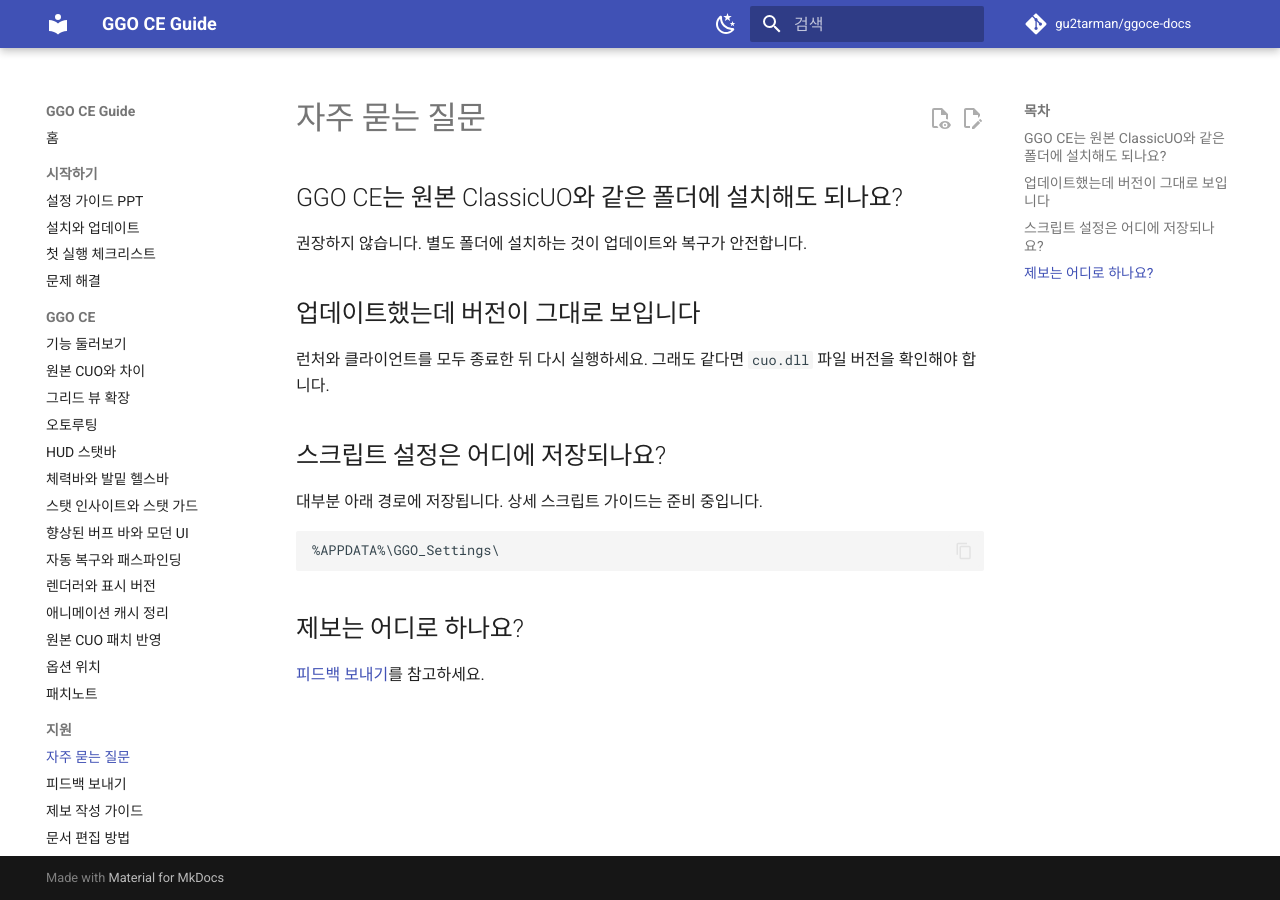
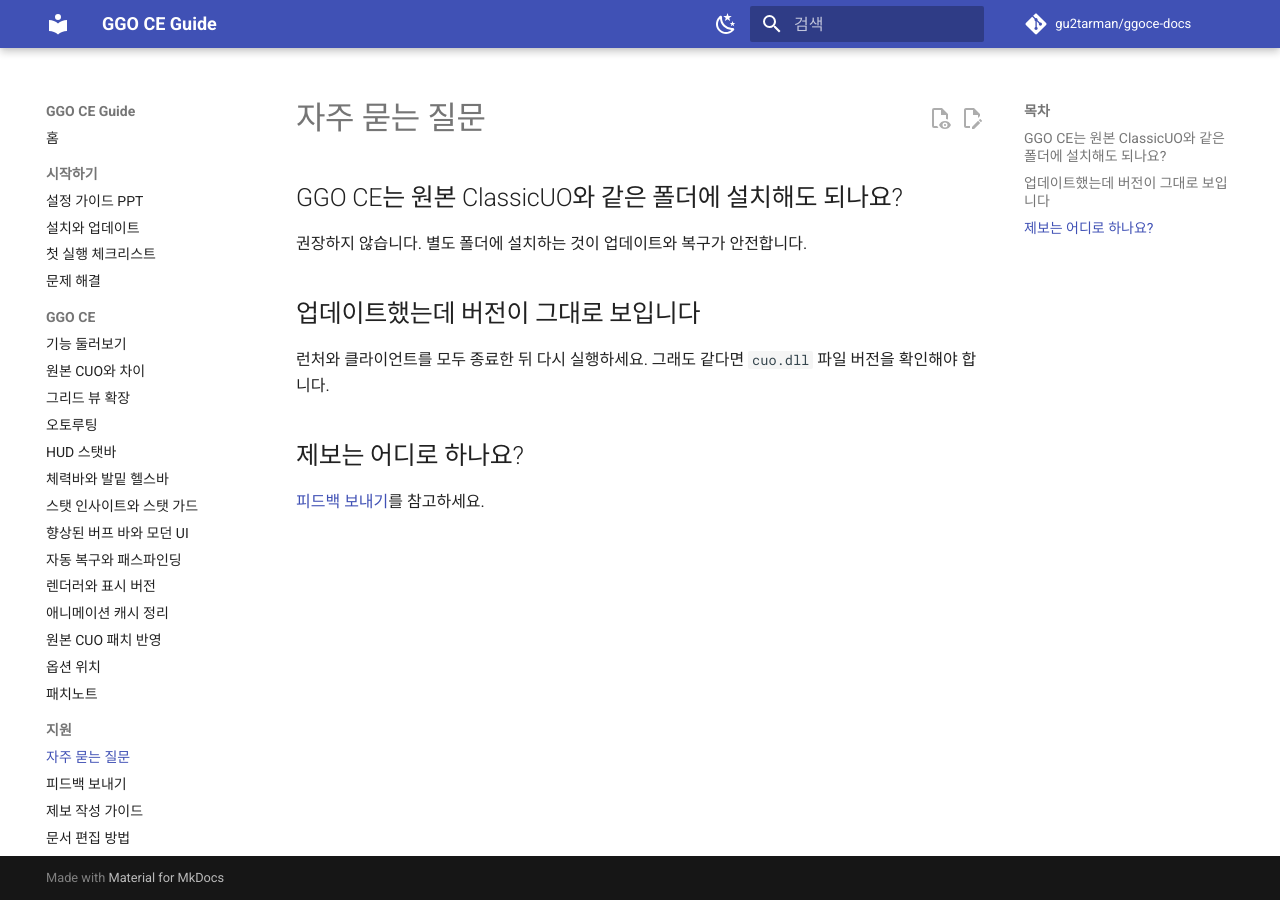
Before and after one commit to gu2tarman/ggoce-docs, an MkDocs documentation site: the page built from docs/support/faq.md, in a window 1280 px wide. Built offline with MkDocs 1.6.1 and Material for MkDocs 9.7.7, drawn with Linux system fonts in a browser that asks for light colours; comment, search, counter and statistics services are not loaded.

Commit message:
docs: update docs/support/faq.md

````diff
--- a/docs/support/faq.md
+++ b/docs/support/faq.md
@@ -1,7 +1,6 @@
 ---
 title: 자주 묻는 질문
 ---
-
 # 자주 묻는 질문
 
 ## GGO CE는 원본 ClassicUO와 같은 폴더에 설치해도 되나요?
@@ -12,14 +11,6 @@ title: 자주 묻는 질문
 
 런처와 클라이언트를 모두 종료한 뒤 다시 실행하세요. 그래도 같다면 `cuo.dll` 파일 버전을 확인해야 합니다.
 
-## 스크립트 설정은 어디에 저장되나요?
-
-대부분 아래 경로에 저장됩니다. 상세 스크립트 가이드는 준비 중입니다.
-
-```text
-%APPDATA%\GGO_Settings\
-```
-
 ## 제보는 어디로 하나요?
 
 [피드백 보내기](feedback.md)를 참고하세요.
````
